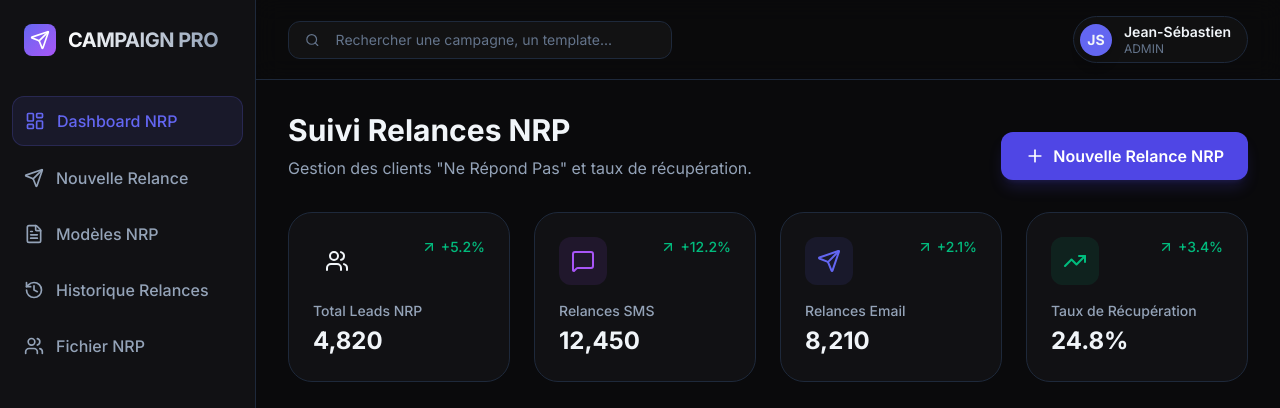
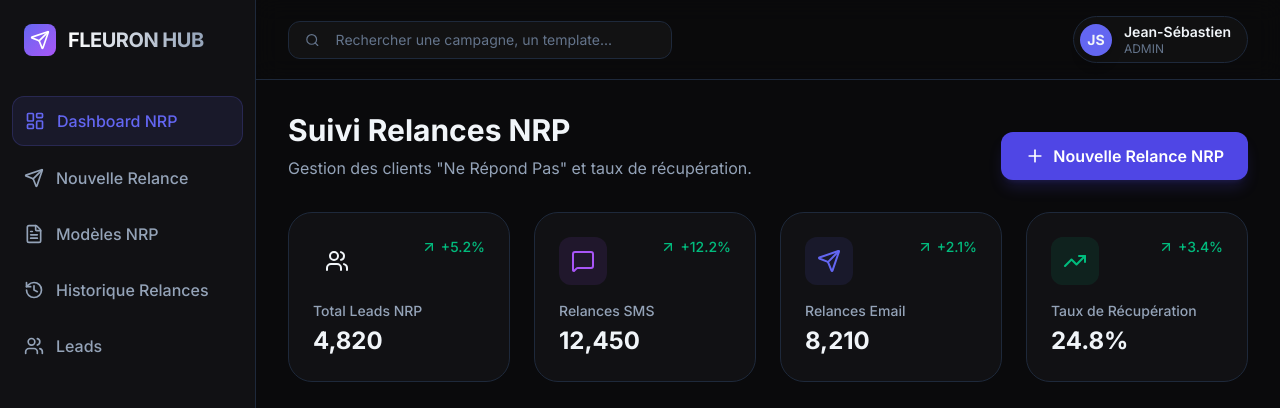
Before and after one commit to DevFleuron/FleuronCRM, a Next.js app: page /dashboard in a window 1280 px wide. Shown: the top 408 px of the page. Built offline with nearby package versions, Linux system fonts and the light colour scheme.

Commit message:
leads et dashboard 2

```diff
--- a/components/Sidebar.tsx
+++ b/components/Sidebar.tsx
@@ -32,7 +32,7 @@ const navigation = [
     icon: History,
     href: "/campaigns/history",
   },
-  { id: "leads", name: "Fichier NRP", icon: Users, href: "/leads" },
+  { id: "leads", name: "Leads", icon: Users, href: "/leads" },
 ];
 
 export function Sidebar() {
@@ -53,7 +53,7 @@ export function Sidebar() {
         </div>
         {isOpen && (
           <span className="font-bold text-xl bg-gradient-to-r from-white to-text-secondary bg-clip-text text-transparent uppercase tracking-tight">
-            Campaign Pro
+            Fleuron HUB
           </span>
         )}
       </div>
```
Also changed, not shown: 1 other file (tests, documents, lock files or other folders).
